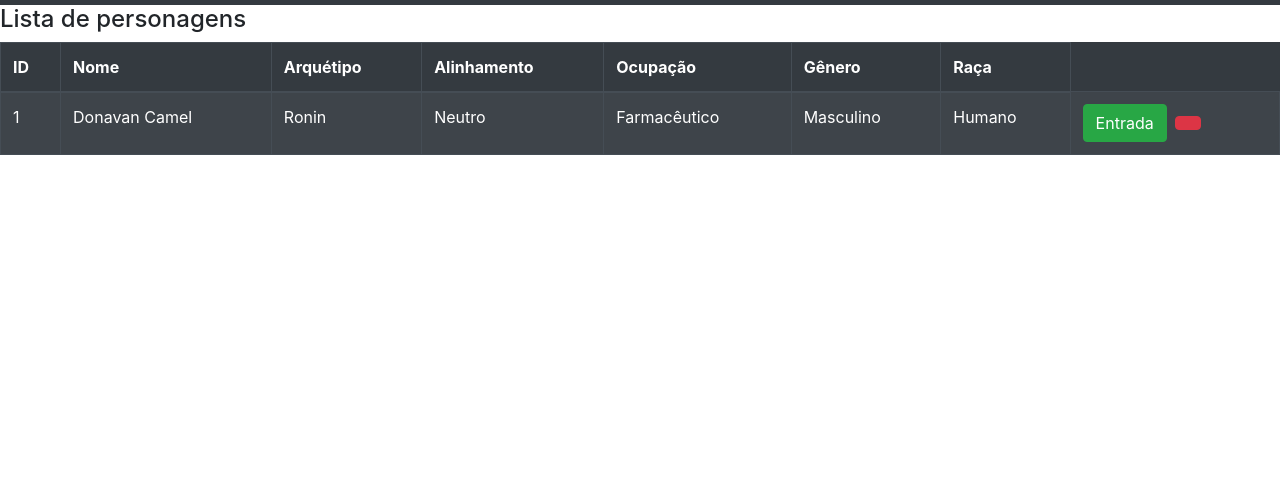
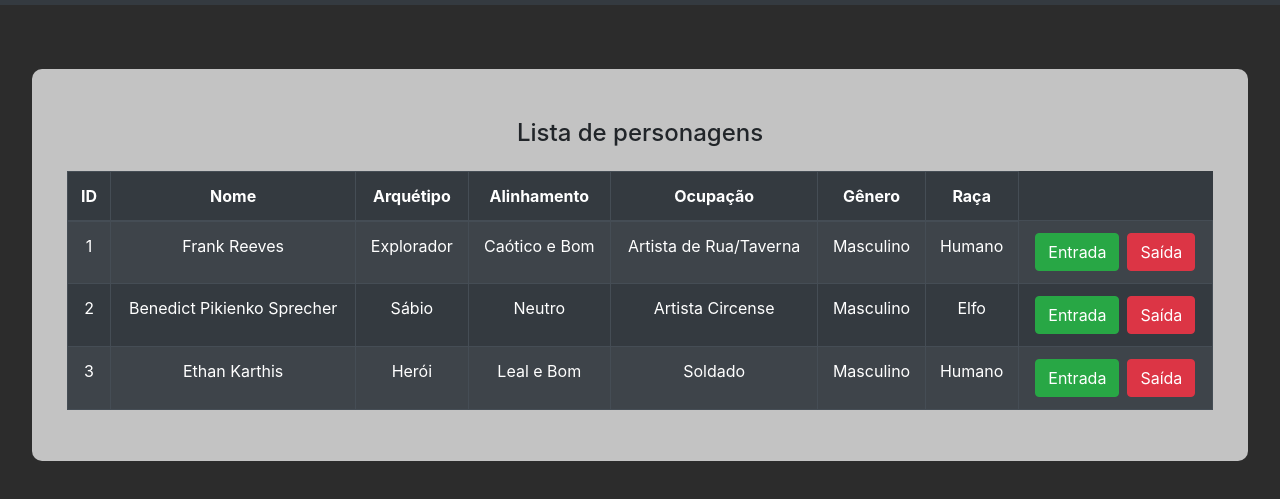
Before and after one commit to marcondesequandos/react-rgpchar-crud, a React app: page /listarPersonagens in a window 1280 px wide. Shown: the part 51-550 px from the top of the page. Built offline with nearby package versions, Linux system fonts and the light colour scheme.

Commit message:
Criação Store, Redux, Chamada Listar Personagens - Recover

```diff
--- a/package.json
+++ b/package.json
@@ -11,6 +11,7 @@
     "react": "^17.0.2",
     "react-bootstrap": "^1.5.2",
     "react-dom": "^17.0.2",
+    "react-redux": "^7.2.3",
     "react-router-dom": "^5.2.0",
     "react-scripts": "4.0.3",
     "web-vitals": "^1.1.1"
--- a/public/index.html
+++ b/public/index.html
@@ -32,7 +32,7 @@
     -->
     <title>React App</title>
   </head>
-  <body>
+  <body style="background: #2c2c2c";>
     <noscript>You need to enable JavaScript to run this app.</noscript>
     <div id="root"></div>
     <!--
--- a/src/components/AdicionarPersonagem/style.css
+++ b/src/components/AdicionarPersonagem/style.css
@@ -0,0 +1,23 @@
+#containerAddPersonagem
+{
+    padding: 25px;
+    width: 95%;
+    background-color: white;
+    border-radius: 10px;
+    margin-right: auto;
+    margin-left: auto;
+    text-align: center;
+    font-weight: 900;
+}
+
+#formularioCadastro
+{
+    padding: 15px;
+    border: 1px solid #c3c3;
+    border-radius: 10px;
+}
+
+.form-control
+{
+    text-align: center;
+}
--- a/src/components/Home/style.css
+++ b/src/components/Home/style.css
@@ -0,0 +1,6 @@
+#jumbotronHome
+{
+    width: 95%;
+    margin-left: auto;
+    margin-right: auto;
+}
--- a/src/components/ListarPersonagens/ListarPersonagens.js
+++ b/src/components/ListarPersonagens/ListarPersonagens.js
@@ -1,8 +1,13 @@
 import React, { Component , useEffect } from 'react';
+import {useSelector} from 'react-redux';
 import {Table} from 'react-bootstrap'
 import "./style.css";
 
 export default function ListarPersonagens(){
+
+        const personagens = useSelector(store => store.reducerPersonagem)
+
+            console.log(personagens)
 
 
         return (
@@ -23,20 +28,22 @@ export default function ListarPersonagens(){
                         </tr>
                     </thead>
                     <tbody>
-                        <tr>
-                            <td>1</td>
-                                <td>Donavan Camel</td>
-                                <td>Ronin</td>
-                                <td>Neutro</td>
-                                <td>Farmacêutico</td>
-                                <td>Masculino</td>
-                                <td>Humano</td>
-                                <td>
-                                    <button className="btn btn-success">Entrada</button>
-                                    <button className="ml-2 btn btn-danger"></button>
-                                </td>
+                        {personagens.map(char => (
+                            <tr>
+                                    <td>{char.id}</td>
+                                    <td>{char.nome}</td>
+                                    <td>{char.arquetipo}</td>
+                                    <td>{char.alinhamento}</td>
+                                    <td>{char.ocupacao}</td>
+                                    <td>{char.genero}</td>
+                                    <td>{char.raca}</td>
+                                    <td>
+                                        <button className="btn btn-success">Entrada</button>
+                                        <button className="ml-2 btn btn-danger">Saída</button>
+                                    </td>
 
-                        </tr>
+                            </tr>
+                        ))}
 
 
                     </tbody>
--- a/src/components/ListarPersonagens/style.css
+++ b/src/components/ListarPersonagens/style.css
@@ -0,0 +1,25 @@
+#containerLista
+{
+    width: 95%;
+    margin-left: auto;
+    margin-right: auto;
+    margin-top: 5%;
+    padding: 35px;
+    background-color: #c3c3c3;
+    border-radius: 10px;
+}
+
+
+#tituloListagem
+{
+    font-weight: 900;
+    text-align: center;
+    padding: 15px;
+}
+
+tr th {
+    text-align: center;
+}
+tr td {
+    text-align: center;
+}
--- a/src/index.js
+++ b/src/index.js
@@ -1,11 +1,15 @@
 import React from 'react';
 import ReactDOM from 'react-dom';
 import App from './components/App'
+import {Provider} from 'react-redux';
+import store from "./store"
 
 
 
 ReactDOM.render(
-            <App/>
+            <Provider store={store}>
+                <App/>
+            </Provider>
                 ,
     document.getElementById('root')
 )
--- /dev/null
+++ b/src/store/index.js
@@ -0,0 +1,10 @@
+import {createStore , combineReducers} from 'redux';
+
+import reducerPersonagem from './personagens/index'
+
+const reducer = combineReducers({
+    reducerPersonagem
+})
+
+
+export default createStore(reducer)
--- /dev/null
+++ b/src/store/personagens/index.js
@@ -0,0 +1,63 @@
+const INICIAL_STATE = [
+    {
+        id : 1,
+        nome : "Frank Reeves",
+        arquetipo: "Explorador",
+        alinhamento: "Caótico e Bom",
+        ocupacao: "Artista de Rua/Taverna",
+        genero: "Masculino",
+        raca: "Humano"
+    },
+    {
+        id : 2 ,
+        nome: "Benedict Pikienko Sprecher",
+        arquetipo: "Sábio",
+        alinhamento: "Neutro",
+        ocupacao: "Artista Circense",
+        genero: "Masculino",
+        raca: "Elfo"
+    },
+    {
+        id : 3 ,
+        nome: "Ethan Karthis",
+        arquetipo: "Herói",
+        alinhamento: "Leal e Bom",
+        ocupacao: "Soldado",
+        genero: "Masculino",
+        raca: "Humano"
+    }
+]
+
+
+export default function reducerPersonagem(state = INICIAL_STATE, action)
+{
+    const {type , payload} = action
+
+        switch(type)
+        {
+            case "ADD_CHAR":
+            case "EDIT_CHAR":
+            case "REMOVE_CHAR":
+            default :
+                return state
+
+
+        }
+
+
+}
+
+export const actions = {
+    add : (char)=>({
+        payload : char,
+        type : "ADD_CHAR"
+    }),
+    remove : (char)=>({
+        payload : char,
+        type : "REMOVE_CHAR"
+    }),
+    edit : (char)=>({
+        payload : char,
+        type : "EDIT_CHAR"
+    }),
+}
```
Also changed, not shown: 1 other file.
